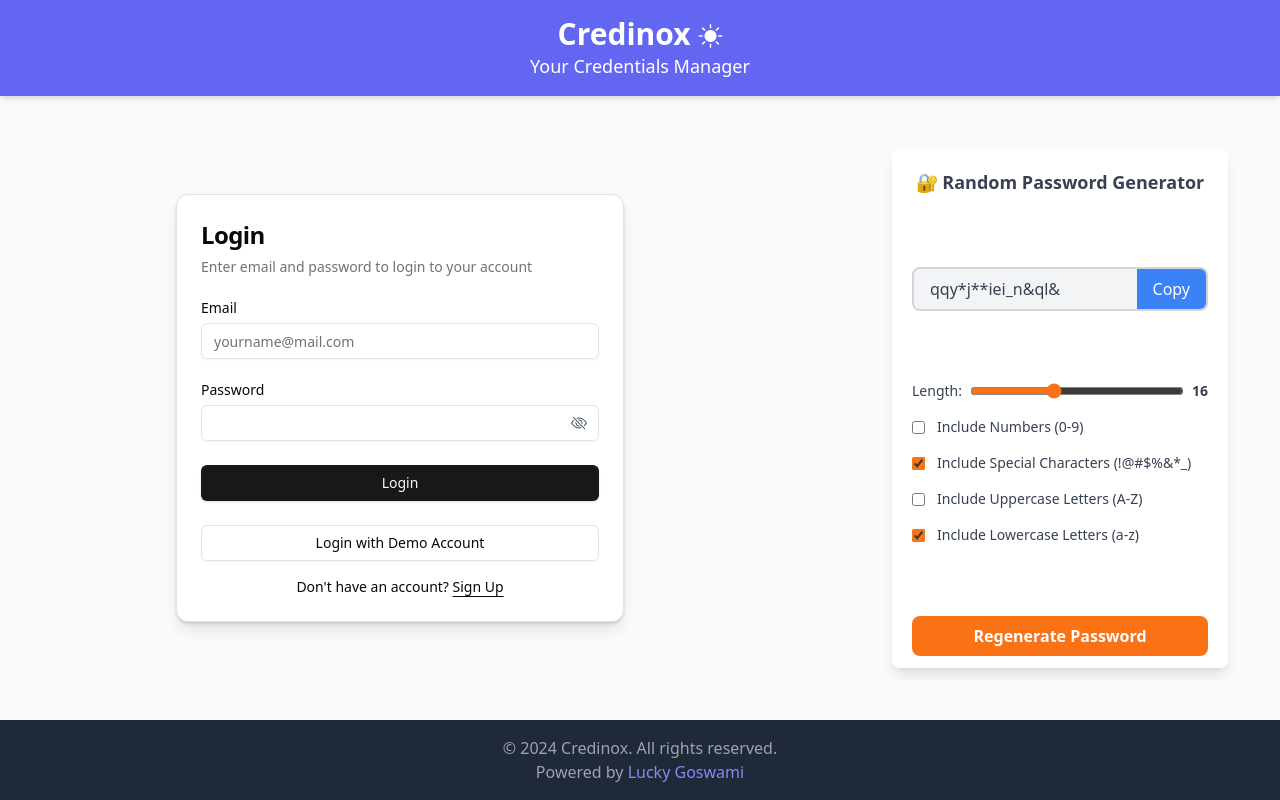
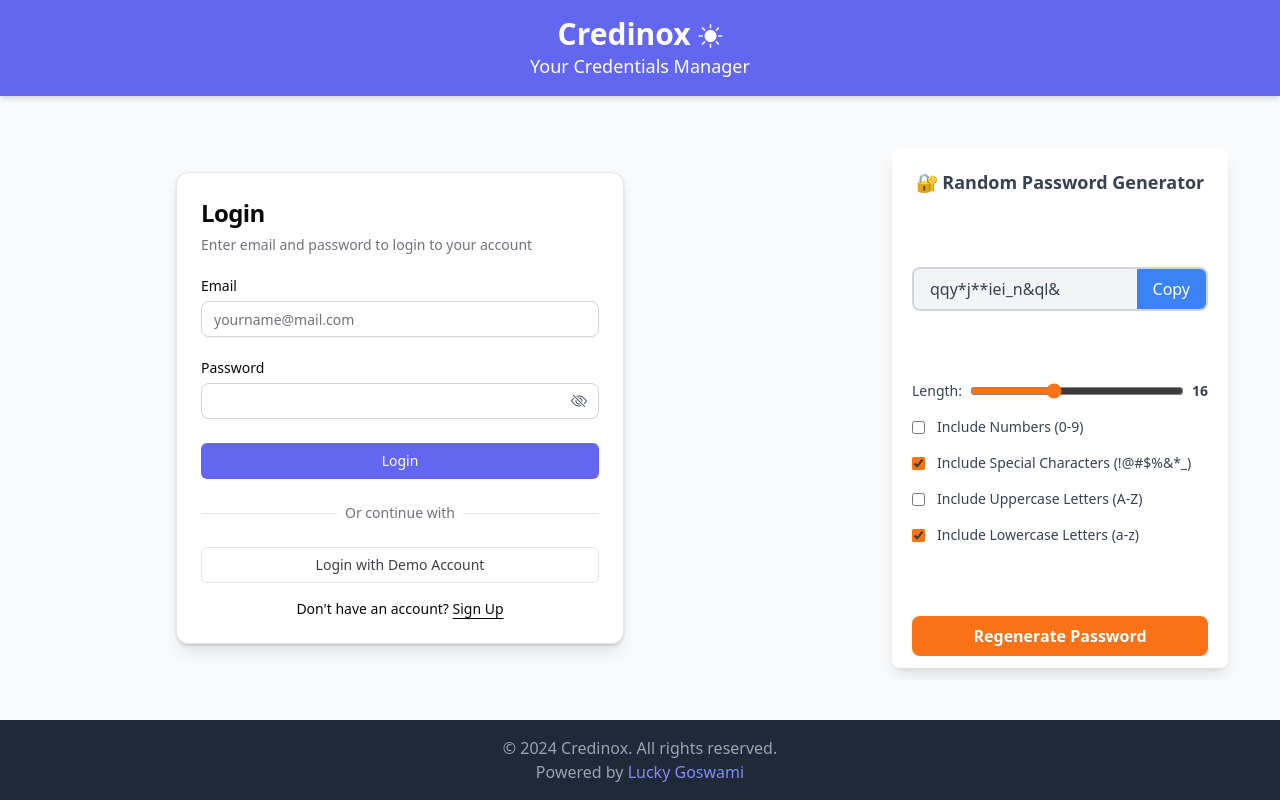
Before and after one commit to luckygoswami/Credinox, a React (Vite) app: page / in a window 1280 px wide. Built offline with nearby package versions, Linux system fonts and the light colour scheme; no server answers.

Commit message:
chore: optimise auth-page for dark theme

```diff
--- a/package.json
+++ b/package.json
@@ -1,7 +1,7 @@
 {
   "name": "credinox",
   "private": true,
-  "version": "4.14.3",
+  "version": "4.14.4",
   "type": "module",
   "scripts": {
     "dev": "vite",
--- a/src/app/login/page.jsx
+++ /dev/null
@@ -1,11 +0,0 @@
-import { LoginForm } from "@/components/login-form"
-
-export default function Page() {
-  return (
-    (<div className="flex min-h-svh w-full items-center justify-center p-6 md:p-10">
-      <div className="w-full max-w-sm">
-        <LoginForm />
-      </div>
-    </div>)
-  );
-}
--- a/src/components/AuthForm.jsx
+++ b/src/components/AuthForm.jsx
@@ -34,12 +34,12 @@
           className
         )}
         {...props}>
-        <Card>
+        <Card className="bg-white dark:bg-gray-800 transition duration-300">
           <CardHeader>
             <CardTitle className="text-2xl">
               {register ? 'Sign Up' : 'Login'}
             </CardTitle>
-            <CardDescription>
+            <CardDescription className="transition duration-300">
               Enter email and password to{' '}
               {register ? `create a new account` : `login to your account`}
             </CardDescription>
@@ -54,6 +54,7 @@
                 <div className="grid gap-2">
                   <Label htmlFor="email">Email</Label>
                   <Input
+                    className="text-gray-900 border-gray-300 dark:border-gray-600 rounded-lg focus:outline-none focus:border-indigo-500 dark:bg-gray-700 dark:text-gray-200 transition duration-300"
                     id="email"
                     type="email"
                     placeholder="yourname@mail.com"
@@ -68,6 +69,7 @@
                   </div>
                   <div className="relative">
                     <Input
+                      className="text-gray-900 border-gray-300 dark:border-gray-600 rounded-lg focus:outline-none focus:border-indigo-500 dark:bg-gray-700 dark:text-gray-200 transition duration-300"
                       id="password"
                       type={passVisibility ? 'text' : 'password'}
                       value={userPassword}
@@ -87,12 +89,18 @@
                   </div>
                 </div>
                 <Button
+                  variant="blue"
                   type="submit"
                   className="w-full">
                   {register ? 'Sign Up' : 'Login'}
                 </Button>
+                <div className="relative text-center text-sm after:absolute after:inset-0 after:top-1/2 after:z-0 after:flex after:items-center after:border-t after:border-zinc-200 dark:after:border-zinc-600 transition duration-300 after:transition after:duration-300">
+                  <span className="relative z-10 bg-white px-2 text-zinc-500 dark:bg-gray-800 dark:text-zinc-400 transition duration-300">
+                    Or continue with
+                  </span>
+                </div>
                 <Button
-                  variant="outline"
+                  variant="neutral"
                   onClick={demoSignIn}
                   className="w-full">
                   Login with Demo Account
--- a/src/components/ui/button.jsx
+++ b/src/components/ui/button.jsx
@@ -1,48 +1,55 @@
-import * as React from "react"
-import { Slot } from "@radix-ui/react-slot"
-import { cva } from "class-variance-authority";
+import * as React from 'react';
+import { Slot } from '@radix-ui/react-slot';
+import { cva } from 'class-variance-authority';
 
-import { cn } from "@/lib/utils"
+import { cn } from '@/lib/utils';
 
 const buttonVariants = cva(
-  "inline-flex items-center justify-center gap-2 whitespace-nowrap rounded-md text-sm font-medium transition-colors focus-visible:outline-none focus-visible:ring-1 focus-visible:ring-zinc-950 disabled:pointer-events-none disabled:opacity-50 [&_svg]:pointer-events-none [&_svg]:size-4 [&_svg]:shrink-0 dark:focus-visible:ring-zinc-300",
+  'inline-flex items-center justify-center gap-2 whitespace-nowrap rounded-md text-sm font-medium transition-colors focus-visible:outline-none focus-visible:ring-1 focus-visible:ring-zinc-950 disabled:pointer-events-none disabled:opacity-50 [&_svg]:pointer-events-none [&_svg]:size-4 [&_svg]:shrink-0 dark:focus-visible:ring-zinc-300',
   {
     variants: {
       variant: {
         default:
-          "bg-zinc-900 text-zinc-50 shadow hover:bg-zinc-900/90 dark:bg-zinc-50 dark:text-zinc-900 dark:hover:bg-zinc-50/90",
+          'bg-zinc-900 text-zinc-50 shadow hover:bg-zinc-900/90 dark:bg-zinc-50 dark:text-zinc-900 dark:hover:bg-zinc-50/90',
         destructive:
-          "bg-red-500 text-zinc-50 shadow-sm hover:bg-red-500/90 dark:bg-red-900 dark:text-zinc-50 dark:hover:bg-red-900/90",
+          'bg-red-500 text-zinc-50 shadow-sm hover:bg-red-500/90 dark:bg-red-900 dark:text-zinc-50 dark:hover:bg-red-900/90',
         outline:
-          "border border-zinc-200 bg-white shadow-sm hover:bg-zinc-100 hover:text-zinc-900 dark:border-zinc-800 dark:bg-zinc-950 dark:hover:bg-zinc-800 dark:hover:text-zinc-50",
+          'border border-zinc-200 bg-white shadow-sm hover:bg-zinc-100 hover:text-zinc-900 dark:border-zinc-800 dark:bg-zinc-950 dark:hover:bg-zinc-800 dark:hover:text-zinc-50',
         secondary:
-          "bg-zinc-100 text-zinc-900 shadow-sm hover:bg-zinc-100/80 dark:bg-zinc-800 dark:text-zinc-50 dark:hover:bg-zinc-800/80",
-        ghost: "hover:bg-zinc-100 hover:text-zinc-900 dark:hover:bg-zinc-800 dark:hover:text-zinc-50",
-        link: "text-zinc-900 underline-offset-4 hover:underline dark:text-zinc-50",
+          'bg-zinc-100 text-zinc-900 shadow-sm hover:bg-zinc-100/80 dark:bg-zinc-800 dark:text-zinc-50 dark:hover:bg-zinc-800/80',
+        ghost:
+          'hover:bg-zinc-100 hover:text-zinc-900 dark:hover:bg-zinc-800 dark:hover:text-zinc-50',
+        neutral:
+          'border border-zinc-200 bg-white shadom-sm text-zinc-700 hover:bg-zinc-100 hover:text-zinc-900 dark:hover:text-zinc-50 dark:hover:bg-gray-600 dark:border-gray-600 dark:bg-gray-700 dark:text-gray-200 transition duration-300',
+        link: 'text-zinc-900 underline-offset-4 hover:underline dark:text-zinc-50',
+        blue: 'bg-indigo-500 text-white hover:bg-indigo-600 transition duration-300',
       },
       size: {
-        default: "h-9 px-4 py-2",
-        sm: "h-8 rounded-md px-3 text-xs",
-        lg: "h-10 rounded-md px-8",
-        icon: "h-9 w-9",
+        default: 'h-9 px-4 py-2',
+        sm: 'h-8 rounded-md px-3 text-xs',
+        lg: 'h-10 rounded-md px-8',
+        icon: 'h-9 w-9',
       },
     },
     defaultVariants: {
-      variant: "default",
-      size: "default",
+      variant: 'default',
+      size: 'default',
     },
   }
-)
+);
 
-const Button = React.forwardRef(({ className, variant, size, asChild = false, ...props }, ref) => {
-  const Comp = asChild ? Slot : "button"
-  return (
-    (<Comp
-      className={cn(buttonVariants({ variant, size, className }))}
-      ref={ref}
-      {...props} />)
-  );
-})
-Button.displayName = "Button"
+const Button = React.forwardRef(
+  ({ className, variant, size, asChild = false, ...props }, ref) => {
+    const Comp = asChild ? Slot : 'button';
+    return (
+      <Comp
+        className={cn(buttonVariants({ variant, size, className }))}
+        ref={ref}
+        {...props}
+      />
+    );
+  }
+);
+Button.displayName = 'Button';
 
-export { Button, buttonVariants }
+export { Button, buttonVariants };
```
Also changed, not shown: 1 other file (tests, documents, lock files or other folders).
